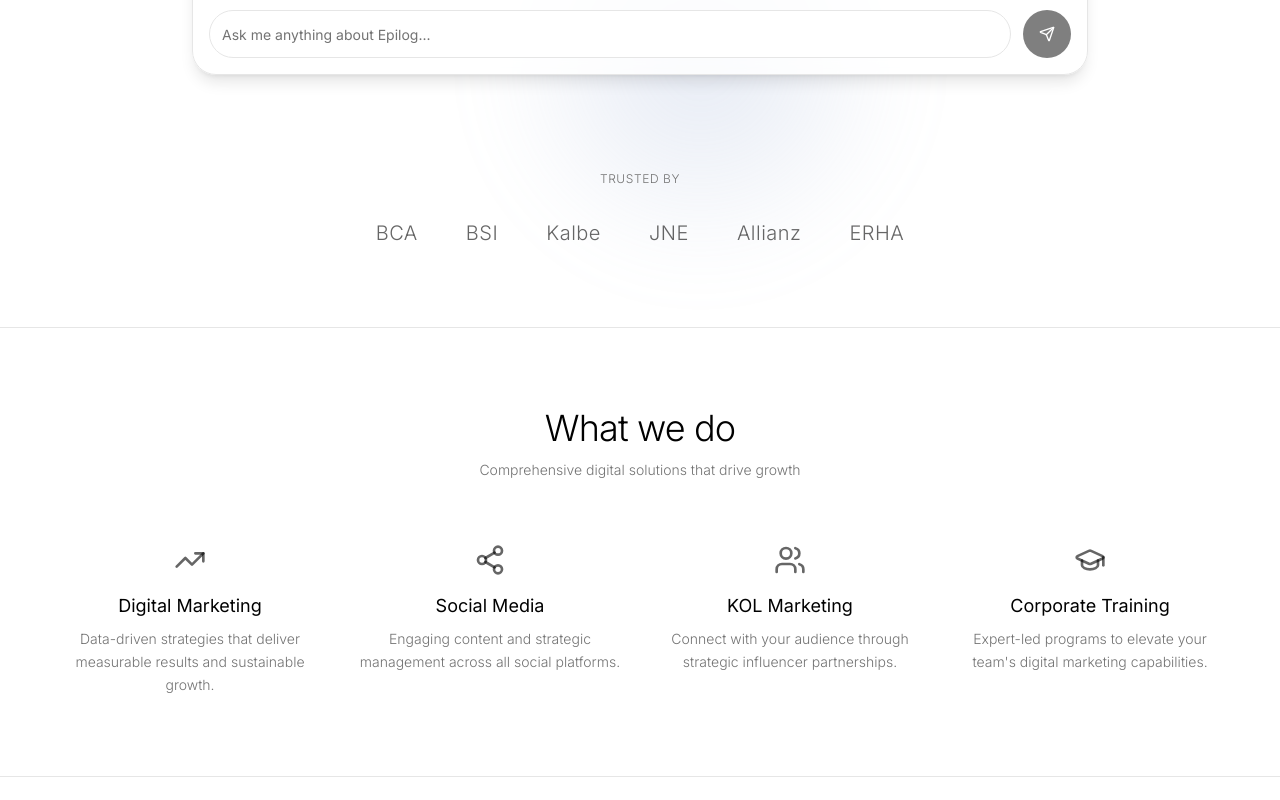
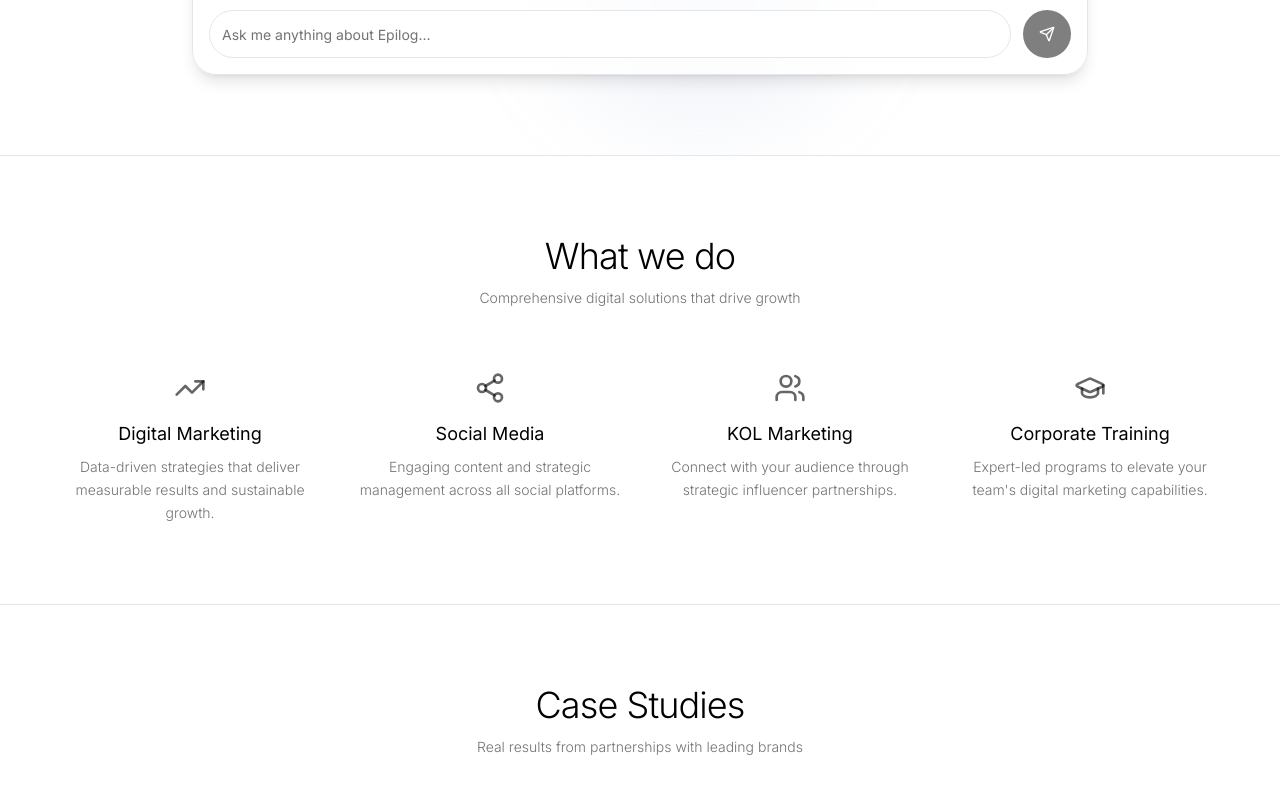
Before and after one commit to abimangku/chat-epilog-spark, a React (Vite) app: page / in a window 1280 px wide. Shown: the part 1120-1920 px from the top of the page. Built offline with nearby package versions, Linux system fonts and the light colour scheme; the HTML template or start-up script is replaced by a standard one.

Commit message:
Remove "Trusted by" section from Hero

```diff
--- a/src/components/Hero.tsx
+++ b/src/components/Hero.tsx
@@ -45,17 +45,6 @@ const Hero = () => {
             <ChatInterface />
           </div>
 
-          {/* Trust Indicators */}
-          <div className="pt-12 text-center">
-            <p className="text-xs uppercase tracking-wider text-muted-foreground mb-8 font-light">Trusted by</p>
-            <div className="flex flex-wrap justify-center items-center gap-x-12 gap-y-6">
-              {["BCA", "BSI", "Kalbe", "JNE", "Allianz", "ERHA"].map((brand) => (
-                <div key={brand} className="text-xl font-light tracking-wide text-foreground/60">
-                  {brand}
-                </div>
-              ))}
-            </div>
-          </div>
         </div>
       </div>
     </section>
```
